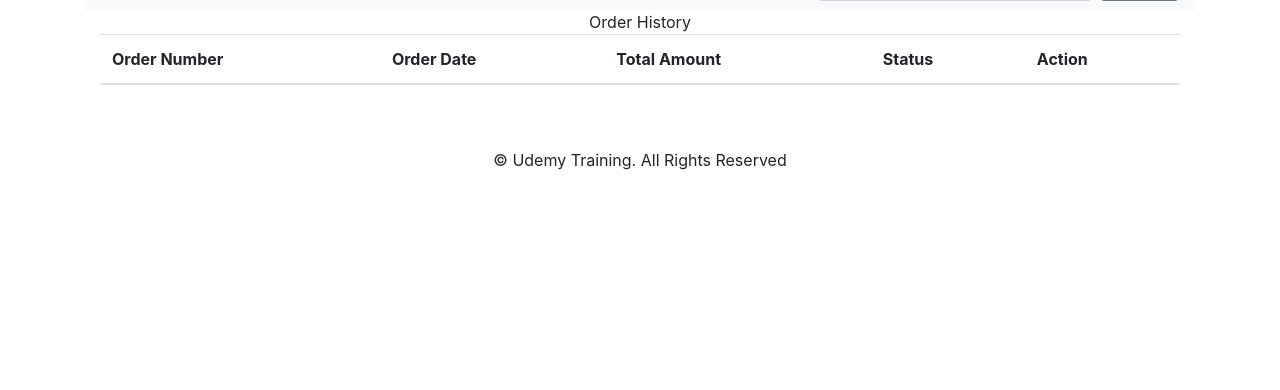
After one commit to rugby8724/udemyshop_2, a Django app: page /order/history/ in a window 1280 px wide. The commit adds this page. Shown: the part 410-800 px from the top of the page. Run offline with Django 3.2, Linux system fonts and the light colour scheme; a user stored in the database is signed in; data comes from the database, SQL or seed files in the repository; both versions use the stored data as it was after the commit; lists and menus that the app fills with data are empty; some libraries are stand-ins or nearby versions.

Commit message:
Add order history

```diff
--- a/perfectcushion/accounts/models.py
+++ b/perfectcushion/accounts/models.py
@@ -3,7 +3,7 @@ from django.contrib import auth
 from django.utils import timezone
 # Create your models here.
 
-class Customer(auth.models.User, auth.models.PermissionsMixin):
+class User(auth.models.User, auth.models.PermissionsMixin):
 
     def __str__(self):
         return '@{}'.format(self.username)
--- a/perfectcushion/accounts/views.py
+++ b/perfectcushion/accounts/views.py
@@ -8,7 +8,7 @@ from . import forms
 # Create your views here.
 class Signup(CreateView):
     form_class = forms.CustomerCreateForm
-    success_url = reverse_lazy('shop')
+    success_url = reverse_lazy('/shop')
     template_name = 'accounts/signup.html'
 
     def form_valid(self, form):
--- a/perfectcushion/order/models.py
+++ b/perfectcushion/order/models.py
@@ -1,10 +1,13 @@
 from django.db import models
 
+from django.contrib.auth import get_user_model
+User = get_user_model()
 # Create your models here.
 class Order(models.Model):
     token = models.CharField(max_length=250, blank=True)
     total = models.DecimalField(max_digits=10, decimal_places=2, verbose_name='USD Order Total')
     emailAddress = models.EmailField(max_length=250, blank=True, verbose_name='Email Address')
+    user = models.ForeignKey(User, blank=True, null=True, related_name='order', on_delete=models.CASCADE)
     created = models.DateTimeField(auto_now_add=True)
     billingName = models.CharField(max_length=250, blank=True)
     billingAddress1 = models.CharField(max_length=250, blank=True)
--- /dev/null
+++ b/perfectcushion/order/templates/admin/order/order_list.html
@@ -0,0 +1,37 @@
+{% extends "base.html" %}
+{% load staticfiles %}
+{% block title %}
+	Order History - Perfect Cushion Store
+{% endblock %}
+{% block content %}
+	<div class="container">
+		<div class="text-center my_title">Order History</div>
+		<table class="table table-striped">
+			<thead>
+				<tr>
+					<th>Order Number</th>
+					<th>Order Date</th>
+					<th>Total Amount</th>
+					<th>Status</th>
+					<th>Action</th>
+				</tr>
+			</thead>
+			<tbody>
+				{% for order in order_list %}
+				<tr>
+					{% if user.email == order.emailAddress %}
+					<td>{{ order.id }}</td>
+					<td>{{ order.created|date:'d M Y' }}</td>
+					<td>{{ order.total}}</td>
+					<td><i class="fas fa-check"></i>&nbsp;Complete</td>
+					<td><a href="#">View Order</a></td>
+					{% endif %}
+				</tr>
+				{% endfor %}
+			</tbody>
+
+		</table>
+
+	</div>
+	<br><br>
+{% endblock %}
--- a/perfectcushion/order/urls.py
+++ b/perfectcushion/order/urls.py
@@ -5,4 +5,6 @@ app_name = 'order'
 
 urlpatterns = [
     path('thanks/<int:pk>/', views.SingleOrder.as_view(), name='thanks'),
+    path('history/', views.OrderList.as_view(), name='order_history'),
+    # path('history/', views.orderHistory, name='order_history'),
 ]
--- a/perfectcushion/order/views.py
+++ b/perfectcushion/order/views.py
@@ -1,8 +1,32 @@
 from django.shortcuts import render
 from django.views import generic
-from .models import Order
+from .models import Order, OrderItem
+from django.http import Http404
+from django.contrib.auth.decorators import login_required
+from django.contrib.auth.mixins import LoginRequiredMixin
+
+from django.contrib.auth import get_user_model
+User = get_user_model()
+
 # Create your views here.
 
 class SingleOrder(generic.DetailView):
     model = Order
     template_name = 'admin/order/thanks.html'
+
+class OrderList(LoginRequiredMixin, generic.ListView):
+    model = Order
+    template_name = 'admin/order/order_list.html'
+
+
+class OrderDetail(LoginRequiredMixin, generic.DetailView):
+    model = OrderItem
+
+
+
+# @login_required()
+# def orderHistory(request):
+# 	if request.user.is_authenticated:
+# 		email = User.objects.get(email__iexact=self.)
+# 		order_details = Order.objects.filter(emailAddress=email)
+# 	return render(request, 'admin/order/order_list.html', {'order_details':order_details})
--- a/perfectcushion/templates/_top-navbar.html
+++ b/perfectcushion/templates/_top-navbar.html
@@ -3,7 +3,14 @@
         <ul>
             {% if request.user.is_authenticated %}
             <li>
-                Welcome, {{ user.username }} <i class="fas fa-user"></i>
+                Welcome,<a href="#" class="dropdown-toggle" data-toggle='dropdown'
+                        aria-haspopup='true' aria-expanded='false'>
+                    {{ user.username }} <i class="fas fa-user"></i></a>
+                <div class="dropdown-menu dropdown-menu-right">
+                    <a href="{% url 'order:order_history' %}" class="dropdown-item">
+                        Order History
+                    </a>
+                </div>
             </li>
             <li>
                 <a href="{% url 'accounts:logout' %}">Log Out <i class="fas fa-sign-out-alt"></i></a>
```
Also changed, not shown: perfectcushion/accounts/migrations/0001_initial.py (added), perfectcushion/accounts/migrations/0002_auto_20190425_2211.py (added), perfectcushion/db.sqlite3, perfectcushion/order/migrations/0004_order_user.py (added), perfectcushion/order/migrations/0005_auto_20190425_2157.py (added), perfectcushion/order/migrations/0006_auto_20190425_2211.py (added).
